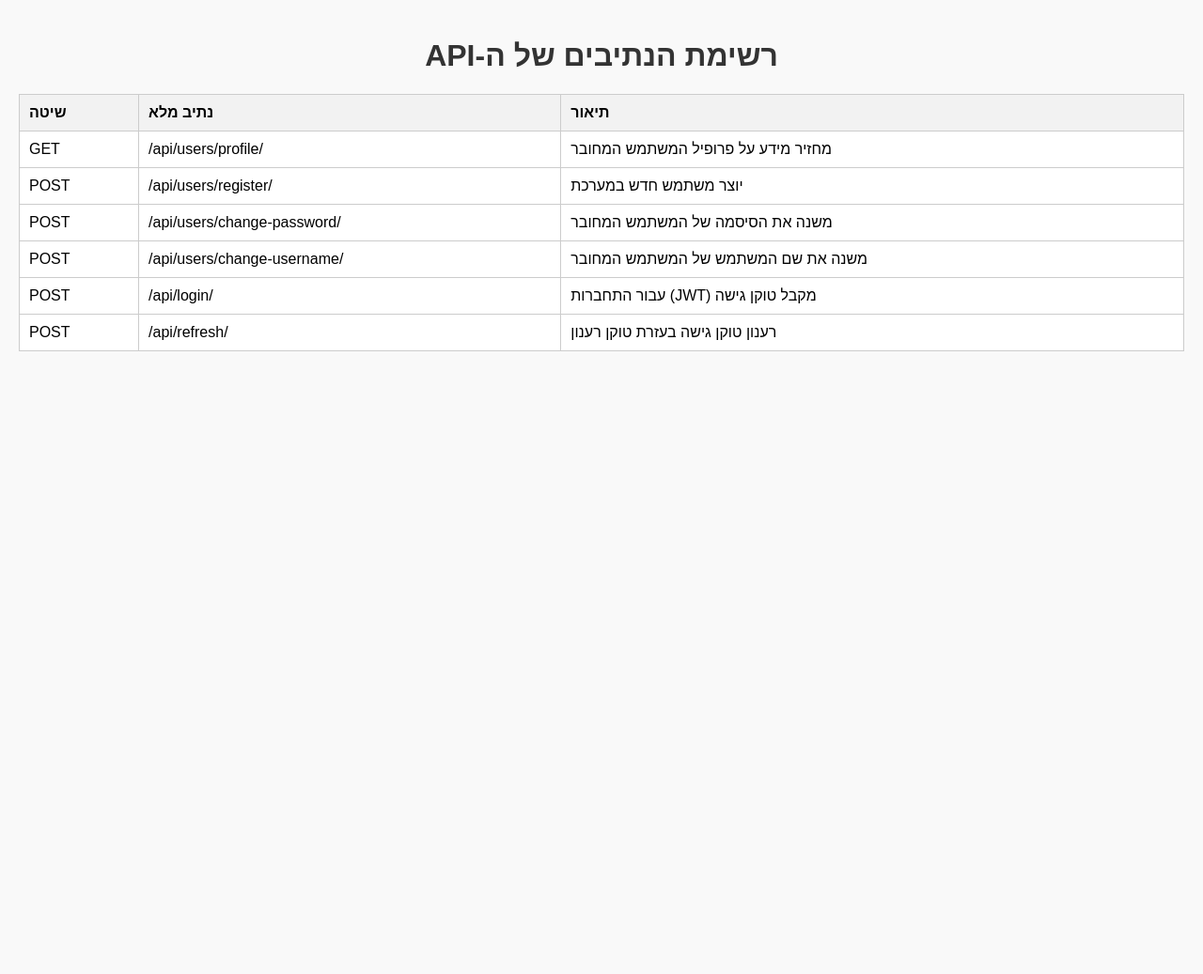
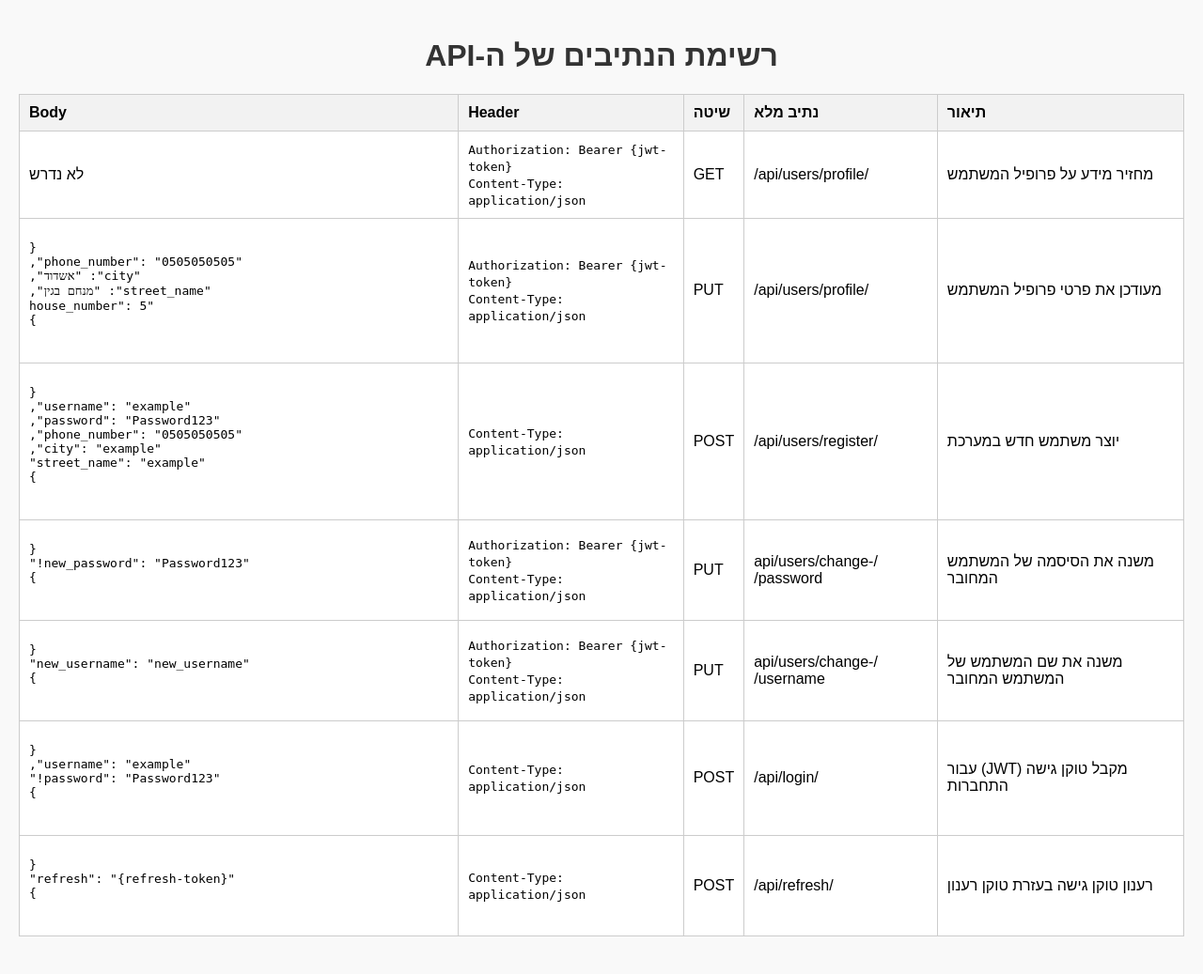
Before and after one commit to razmazlih/UserBase, a Django app: page / in a window 1280 px wide. Shown: the whole page at 94% size. Before the commit the page ends 374 px from the top, so only its background shows below. Run offline with Django 5.2, Linux system fonts and the light colour scheme.

Commit message:
update endpoints & add body and header description

```diff
--- a/user_base/templates/index.html
+++ b/user_base/templates/index.html
@@ -1,5 +1,6 @@
 <!DOCTYPE html>
 <html lang="he">
+
 <head>
     <meta charset="UTF-8">
     <meta name="viewport" content="width=device-width, initial-scale=1.0">
@@ -13,29 +14,36 @@
             margin: 0;
             padding: 20px;
         }
+
         h1 {
             color: #333;
             text-align: center;
         }
+
         table {
             width: 100%;
             border-collapse: collapse;
             margin: 20px 0;
             background-color: #fff;
         }
-        th, td {
+
+        th,
+        td {
             border: 1px solid #ccc;
             padding: 10px;
             text-align: left;
         }
+
         th {
             background-color: #f2f2f2;
         }
+
         tr:hover {
             background-color: #f1f1f1;
         }
     </style>
 </head>
+
 <body>
     <h1>רשימת הנתיבים של ה-API</h1>
     <table>
@@ -44,40 +52,126 @@
                 <th>תיאור</th>
                 <th>נתיב מלא</th>
                 <th>שיטה</th>
+                <th>Header</th>
+                <th>Body</th>
             </tr>
         </thead>
         <tbody>
             <tr>
-                <td>מחזיר מידע על פרופיל המשתמש המחובר</td>
+                <td>מחזיר מידע על פרופיל המשתמש</td>
                 <td>/api/users/profile/</td>
                 <td>GET</td>
+                <td>
+                    <code>
+                        Authorization: Bearer {jwt-token}<br>
+                        Content-Type: application/json
+                    </code>
+                </td>
+                <td>לא נדרש</td>
+            </tr>
+            <tr>
+                <td>מעודכן את פרטי פרופיל המשתמש</td>
+                <td>/api/users/profile/</td>
+                <td>PUT</td>
+                <td>
+                    <code>
+                        Authorization: Bearer {jwt-token}<br>
+                        Content-Type: application/json
+                    </code>
+                </td>
+                <td>
+                    <pre>
+            {
+                "phone_number": "0505050505",
+                "city": "אשדוד",
+                "street_name": "מנחם בגין",
+                "house_number": 5
+            }
+                    </pre>
+                </td>
             </tr>
             <tr>
                 <td>יוצר משתמש חדש במערכת</td>
                 <td>/api/users/register/</td>
                 <td>POST</td>
+                <td><code>Content-Type: application/json</code></td>
+                <td>
+                    <pre>
+                        {
+                            "username": "example",
+                            "password": "Password123",
+                            "phone_number": "0505050505",
+                            "city": "example",
+                            "street_name": "example"
+                          }
+                    </pre>
+                </td>
             </tr>
             <tr>
                 <td>משנה את הסיסמה של המשתמש המחובר</td>
                 <td>/api/users/change-password/</td>
-                <td>POST</td>
+                <td>PUT</td>
+                <td>
+                    <code>
+                        Authorization: Bearer {jwt-token}<br>
+                        Content-Type: application/json
+                    </code>
+                </td>
+                <td>
+                    <pre>
+    {
+        "new_password": "Password123!"
+    }
+                    </pre>
+                </td>
             </tr>
             <tr>
                 <td>משנה את שם המשתמש של המשתמש המחובר</td>
                 <td>/api/users/change-username/</td>
-                <td>POST</td>
+                <td>PUT</td>
+                <td>
+                    <code>
+                        Authorization: Bearer {jwt-token}<br>
+                        Content-Type: application/json
+                    </code>
+                </td>
+                <td>
+                    <pre>
+    {
+        "new_username": "new_username"
+    }
+                    </pre>
+                </td>
             </tr>
             <tr>
                 <td>מקבל טוקן גישה (JWT) עבור התחברות</td>
                 <td>/api/login/</td>
                 <td>POST</td>
+                <td><code>Content-Type: application/json</code></td>
+                <td>
+                    <pre>
+    {
+        "username": "example",
+        "password": "Password123!"
+    }
+                    </pre>
+                </td>
             </tr>
             <tr>
                 <td>רענון טוקן גישה בעזרת טוקן רענון</td>
                 <td>/api/refresh/</td>
                 <td>POST</td>
+                <td><code>Content-Type: application/json</code></td>
+                <td>
+                    <pre>
+    {
+        "refresh": "{refresh-token}"
+    }
+                    </pre>
+                </td>
             </tr>
         </tbody>
     </table>
 </body>
+
 </html>
```
